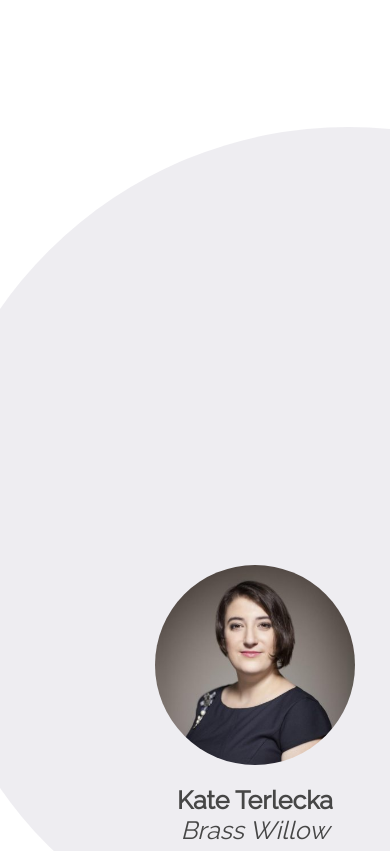
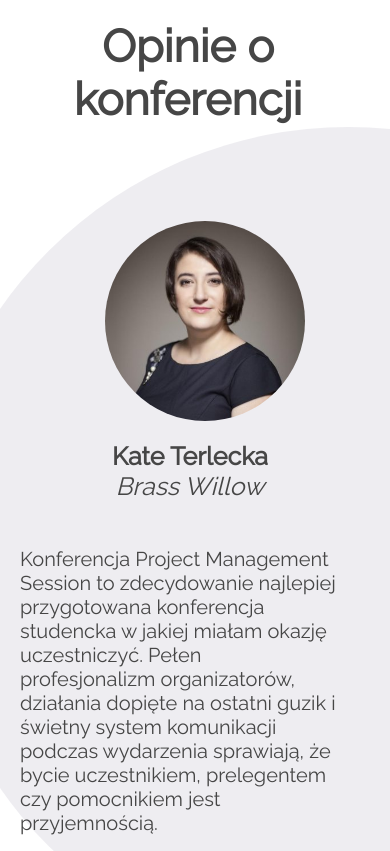
Before and after one commit to AlutkaG/PMSession, a React (Create React App) app in the folder frontend/: page / in a window 390 px wide. Shown: the part 3900-4751 px from the top of the page. Built offline with nearby package versions, Linux system fonts and the light colour scheme.

Commit message:
Added responsive styles

```diff
--- a/frontend/src/Components/Thoughts/Thoughts.css
+++ b/frontend/src/Components/Thoughts/Thoughts.css
@@ -56,8 +56,6 @@
 	font-size: 27px;
 	font-weight: medium;
 	margin-left: 100px;
-	position: absolute;
-	top: 25%;
 }
 
 .th-box-name-descp {
@@ -67,3 +65,46 @@
 	margin-left: 140px;
 	margin-bottom: 86px;
 }
+
+@media (max-width: 500px) {
+	.th-header {
+		width: 336px;
+		height: 50px;
+		font-size: 45px;
+		margin-top: -950px;
+		margin-left: 20px;
+	}
+
+	.th-img {
+		width: 200px;
+		height: 200px;
+		border-radius: 100%;
+		margin-left: 20px;
+	}
+
+	.th-text {
+		margin-left: -130px;
+	}
+
+	.info {
+		width: 320px;
+		text-align: left;
+		font-size: 20px;
+		margin-left: 20px;
+		margin-top: -40px;
+	}
+
+	.th-full-screen {
+		display: none;
+	}
+}
+
+@media (min-width: 501px) {
+	.info {
+		position: absolute;
+		top: 25%;
+	}
+	.th-mobile-screen {
+		display: none;
+	}
+}
--- a/frontend/src/Components/Thoughts/Thoughts.js
+++ b/frontend/src/Components/Thoughts/Thoughts.js
@@ -38,6 +38,7 @@ const opinionRow = [
 const Thoughts = () => {
 	return (
 		<div id='thoughts' style={{ overflow: "hidden" }}>
+			<div className='th-full-screen'>
 				<div className='grey-circle3' />
 				<div style={{ marginTop: "-650px" }}>
 					<div className='th-header'>Opinie o konferencji</div>
@@ -67,6 +68,36 @@ const Thoughts = () => {
 					<div className='grey-circle4' />
 				</div>
 			</div>
+			{/* mobile screen */}
+			<div className='th-mobile-screen'>
+				<div className='grey-circle3' />
+				<div>
+					<div className='th-header'>Opinie o konferencji</div>
+					<div style={{ marginTop: "151px" }}>
+						{opinionRow.map((row, index) => {
+							return (
+								<div
+									key={index}
+									style={{ display: "flex", flexDirection: "column" }}
+								>
+									<div>
+										<img src={row.image} alt='' className='th-img' />
+										<div className='th-box-name-descp'>
+											<div className='th-text name'>{row.name}</div>
+											<div className='th-text descp'>{row.description}</div>
+										</div>
+									</div>
+									<div style={{ marginBottom: "70px" }}>
+										<div className='th-text info'>{row.info}</div>
+									</div>
+								</div>
+							);
+						})}
+					</div>
+					<div className='grey-circle4' />
+				</div>
+			</div>
+		</div>
 	);
 };
 
```
Also changed, not shown: 1 other file (tests, documents, lock files or other folders). Lines whose indentation alone changed are shown as unchanged.
